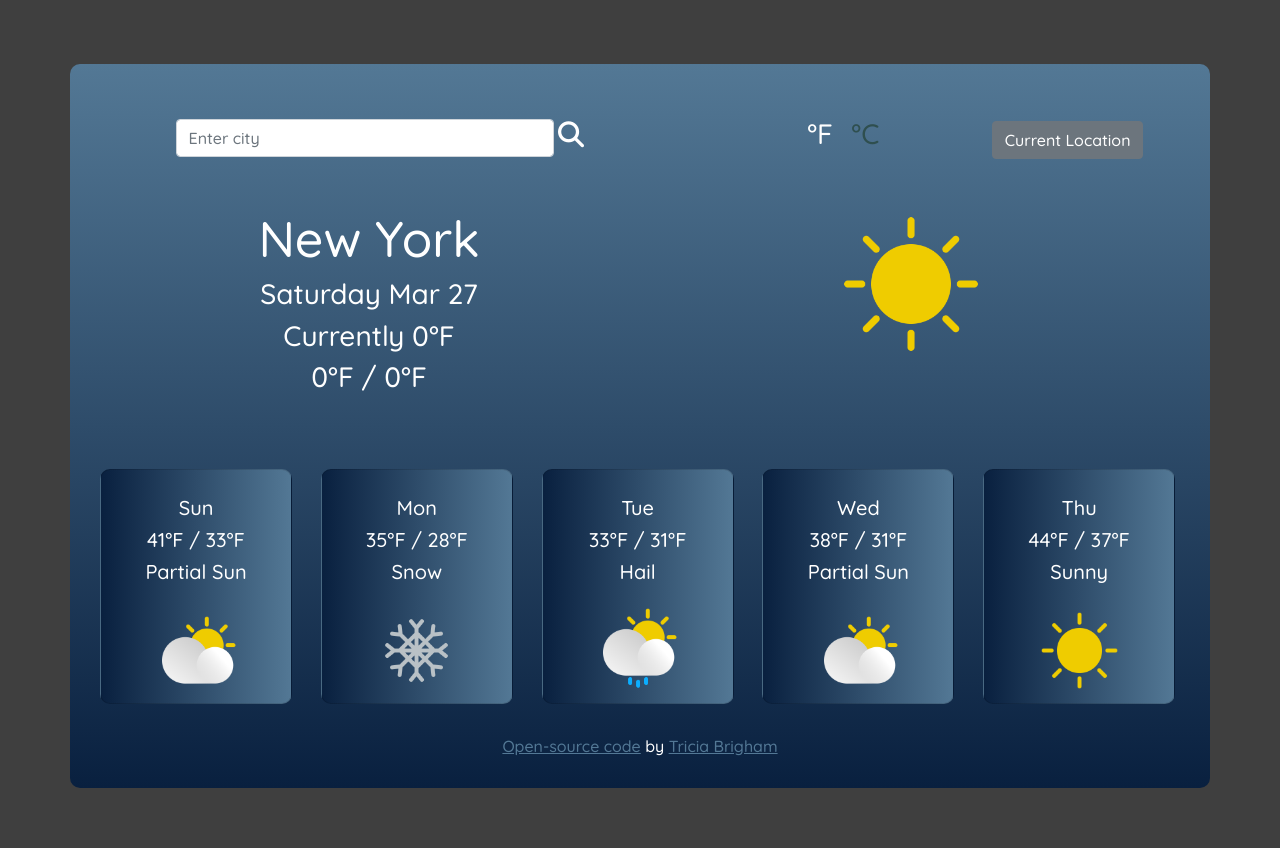
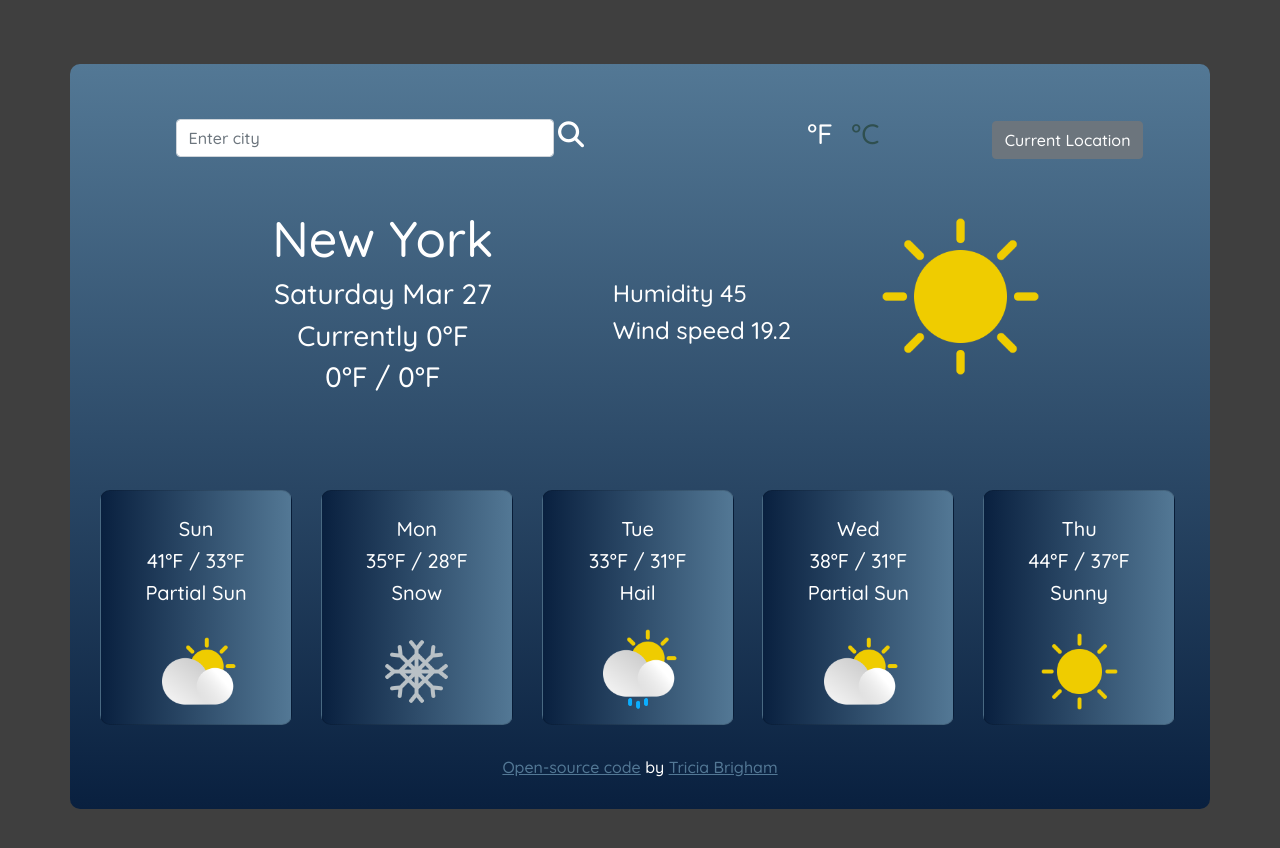
Before and after one commit to SeattleDantz/weather-app, a plain HTML site: page index.html in a window 1280 px wide. Drawn offline with nearby package versions, Linux system fonts and the light colour scheme; no server answers.

Commit message:
Added humidity and wind speed

```diff
--- a/index.html
+++ b/index.html
@@ -48,14 +48,18 @@
          </div>
           <div class="selection">
             <div class="row">
-              <div class="col">
+              <div class="col-4">
                 <h1 class="city" id= "current-city">New York</h1>
                 <h3 class="date" id="todays-date"></h3>
                 <h3 class="temp" id="current-temp">Currently 0°F</h3>
                 <h3 class="weather" id="weather-description"></h3>
                 <h3 class="hi-lo" id= "hi-lo-temps">0°F / 0°F</h3>
               </div>
-              <div class="col">
+              <div class="col-lg-auto humidity-wind">
+                <h4 class="humidity" id="todays-humidity">Humidity 45</h4>
+                <h4 class="wind" id="wind-speed">Wind speed 19.2</h4>
+              </div>
+              <div class="col-md-auto">
 
                   <img class="current-icon" src="images/sunny.png" alt="">
 
--- a/src/index.js
+++ b/src/index.js
@@ -91,17 +91,23 @@ function displayTodayWeather(response) {
   let hiTemp = Math.round(response.data.main.temp_max);
   let loTemp = Math.round(response.data.main.temp_min);
   let weatherDescription = response.data.weather[0].main;
+  let windSpeed = response.data.wind.speed;
+  let humidity = response.data.main.humidity;
   let h1SelectedCity = document.querySelector("#current-city");
   let h3CurrentTemp = document.querySelector("#current-temp");
   let h3HiLoTemp = document.querySelector("#hi-lo-temps");
   let h3Description = document.querySelector("#weather-description");
   let imgWeather = document.querySelector(".current-icon");
   let weatherImage = determineWeatherImage(weatherDescription);
+  let h4WindSpeed = document.querySelector("#wind-speed");
+  let h4TodaysHumidity = document.querySelector("#todays-humidity");
 
   h1SelectedCity.innerHTML = `${city}`;
   h3CurrentTemp.innerHTML = `Currently ${temp}°${unitSymbol}`;
   h3HiLoTemp.innerHTML = `${hiTemp}°${unitSymbol}/${loTemp}°${unitSymbol}`;
   h3Description.innerHTML = `${weatherDescription}`;
+  h4WindSpeed.innerHTML = `Wind speed: ${windSpeed} ${windUnit}`;
+  h4TodaysHumidity.innerHTML = `Humidity: ${humidity} %`;
   imgWeather.src = `${weatherImage}`;
 }
 
@@ -174,6 +180,7 @@ function getCurrentLocation(event) {
 function setTempToF() {
   units = "imperial";
   unitSymbol = "F";
+  windUnit = "mi/hr";
   let farenheit = document.querySelector("#f-units");
   let celsius = document.querySelector("#c-units");
   farenheit.className = "farenheit f-unit-picked";
@@ -183,6 +190,7 @@ function setTempToF() {
 function setTempToC() {
   units = "metric";
   unitSymbol = "C";
+  windUnit = "m/sec";
   let farenheit = document.querySelector("#f-units");
   let celsius = document.querySelector("#c-units");
   farenheit.className = "farenheit f-unit-unpicked";
@@ -191,6 +199,7 @@ function setTempToC() {
 
 let units = "imperial";
 let unitSymbol = "F";
+let windUnit = "mi/hr";
 
 displayDateAndTime();
 // default's to New York's weather when landing on page for 1st time
--- a/src/styles.css
+++ b/src/styles.css
@@ -79,6 +79,7 @@ a {
 }
 
 .selection {
+  margin-left: 125px;
   padding: 10px;
   padding-top: 50px;
   text-align: center;
@@ -86,8 +87,15 @@ a {
 
 .current-icon {
   display: inline;
-  width: 150px;
+  width: 175px;
 }
+
+.humidity-wind {
+  flex: 0 10 auto;
+  padding: 70px;
+  text-align: left;
+}
+
 .card {
   padding: 10px;
   text-align: center;
```
Also changed, not shown: 1 other file.
